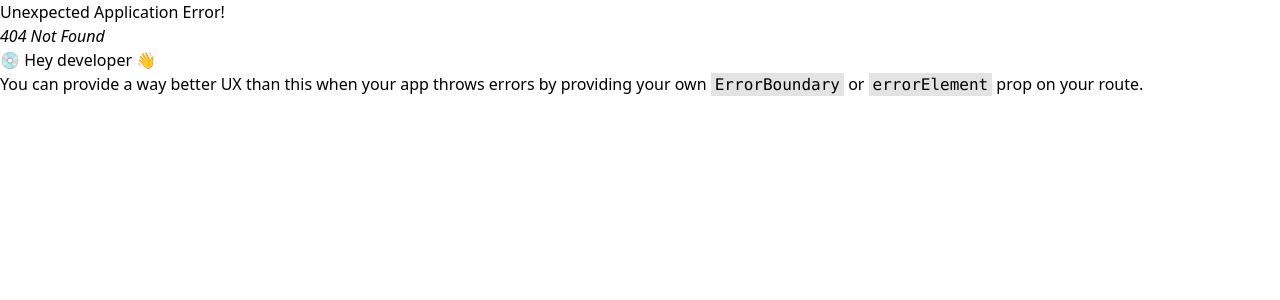
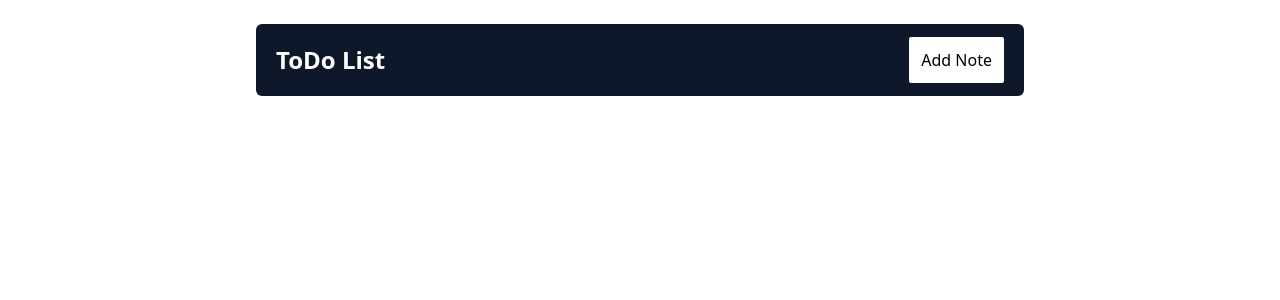
Before and after one commit to developer-nieem/todo-list-client, a React (Vite) app: page /add-note in a window 1280 px wide. Before the commit this address had no page. Shown: the top 300 px of the page. Built offline with nearby package versions, Linux system fonts and the light colour scheme.

Commit message:
header part complete

```diff
--- /dev/null
+++ b/src/components/AddNote/AddNote.jsx
@@ -0,0 +1,11 @@
+import React from 'react';
+
+const AddNote = () => {
+    return (
+        <div>
+
+        </div>
+    );
+};
+
+export default AddNote;
--- a/src/components/Shared/Header.jsx
+++ b/src/components/Shared/Header.jsx
@@ -1,9 +1,16 @@
 import React from 'react';
+import { Link } from 'react-router-dom';
 
 const Header = () => {
     return (
-        <div>
-            hello
+        <div className='flex justify-between items-center bg-slate-900 p-5 rounded-md '>
+            <div>
+                <h2 className='text-2xl font-bold text-white'>ToDo List</h2>
+            </div>
+
+            <div>
+                <Link to='/add-note' className='bg-white p-3 rounded-sm'>Add Note</Link>
+            </div>
         </div>
     );
 };
--- a/src/layout/Main.jsx
+++ b/src/layout/Main.jsx
@@ -1,9 +1,12 @@
 import React from 'react';
+import Header from '../components/Shared/Header';
+import { Outlet } from 'react-router-dom';
 
 const Main = () => {
     return (
-        <div>
-
+        <div className='w-full md:max-w-3xl mx-auto mt-6'>
+           <Header></Header>
+           <Outlet></Outlet>
         </div>
     );
 };
--- a/src/main.jsx
+++ b/src/main.jsx
@@ -5,6 +5,7 @@ import './index.css'
 import {  RouterProvider, createBrowserRouter } from 'react-router-dom'
 import Main from './layout/Main.jsx'
 import YourList from './components/YourList/YourList.jsx'
+import AddNote from './components/AddNote/AddNote.jsx'
 
 
 const router =  createBrowserRouter([
@@ -15,6 +16,10 @@ const router =  createBrowserRouter([
       {
         path:'/',
         element: <YourList></YourList>
+      },
+      {
+        path:'/add-note',
+        element: <AddNote></AddNote>
       }
     ]
   }
```
